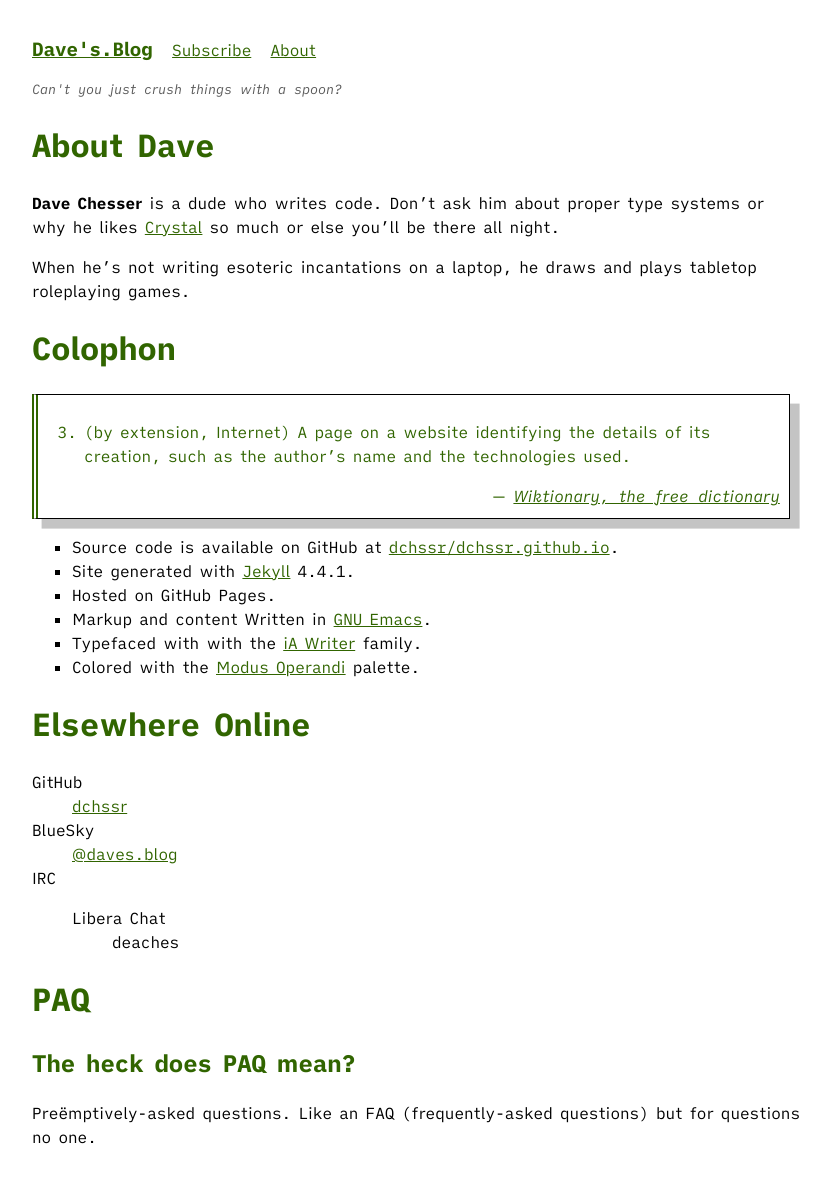
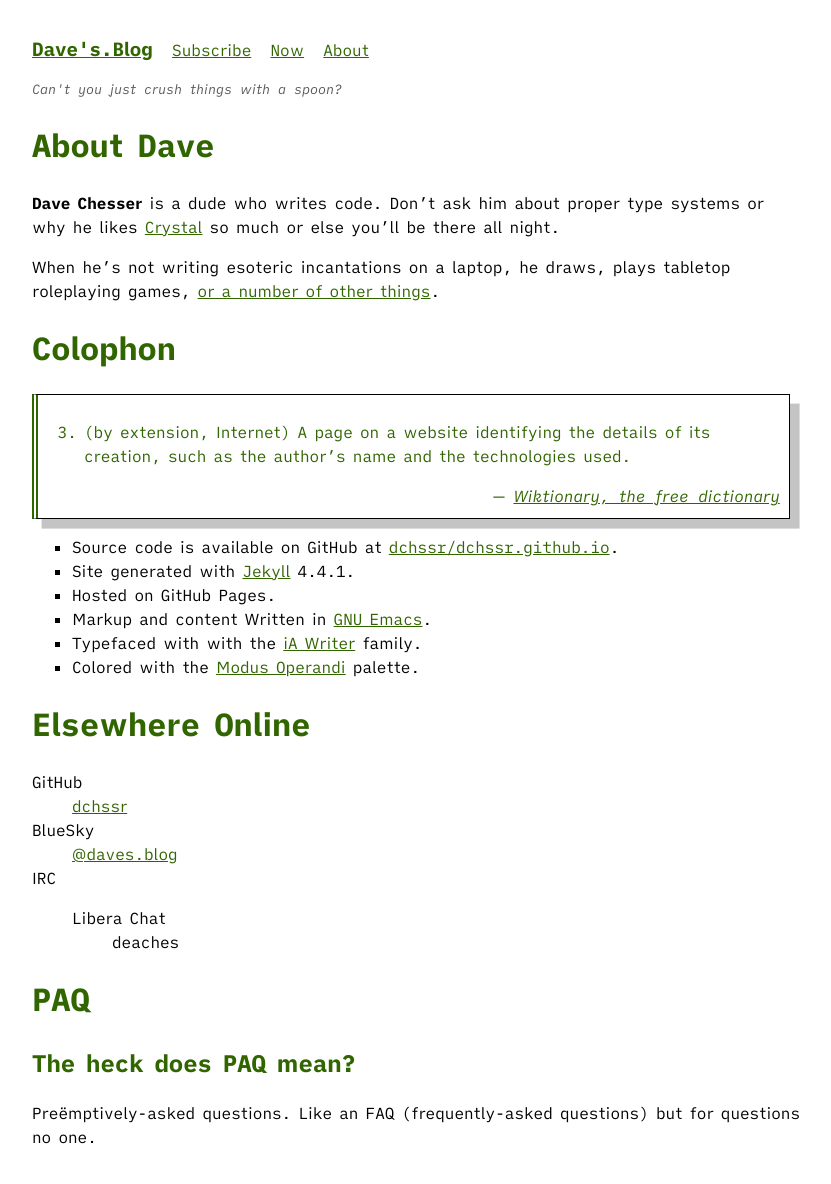
Before and after one commit to dchssr/dchssr.github.io, a Jekyll site: the page built from about.md, in a window 1280 px wide. Shown: the whole page, without its empty margins (224-1055 px from the left). Built offline with Jekyll 4.4.1, drawn with Linux system fonts in a browser that asks for light colours.

Commit message:
Now page

```diff
--- a/_includes/header_nav.html
+++ b/_includes/header_nav.html
@@ -7,7 +7,10 @@
       <li class="entry subscribe">
 	<a class="link" href="/daves.blog.atom.xml">Subscribe</a>
       </li>
-      <li class="entry About">
+      <li class="entry now">
+	<a class="link" href="/now">Now</a>
+      </li>
+      <li class="entry about">
 	<a class="link" href="/about">About</a>
       </li>
     </ul>
--- a/about.md
+++ b/about.md
@@ -12,7 +13,8 @@
 [1]: https://crystal-lang.org
 
 When he's not writing esoteric incantations on a laptop,
-he draws and plays tabletop roleplaying games.
+he draws, plays tabletop roleplaying games,
+[or a number of other things](/now).
 
 
 # Colophon
--- a/assets/styles/main.css
+++ b/assets/styles/main.css
@@ -77,11 +77,15 @@
     & :is(.c, .c1) { color: var(--modus-operandi--fg-dim); }
 }
 
-div.highlighter-rouge, blockquote, aside, figure img, table, aisde {
+div.highlighter-rouge, blockquote, aside, figure img, table, aisde, .-boxed {
     border: var(--dave--border);
     box-shadow: var(--dave--shadow);
     padding: 1ch;
     margin-right: 1ch;
+}
+
+.-rounded {
+    border-radius: 50%;
 }
 
 a:any-link {
@@ -127,7 +131,7 @@
     font-style: italic;
 }
 
-figure img {
+img {
     max-width: 100%;
 }
 
```
Also changed, not shown: other parts of about.md (+1 -0 lines), now.md (added, +31 -0 lines), assets/pictures/yoho.jpg (added).
